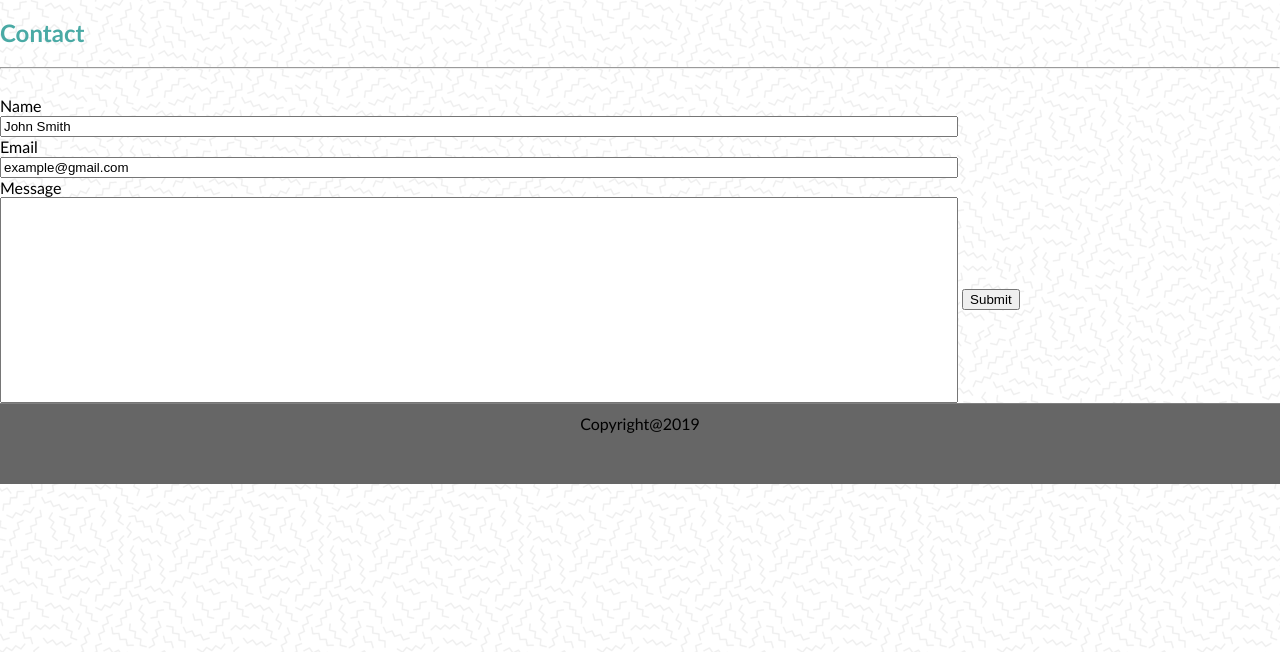
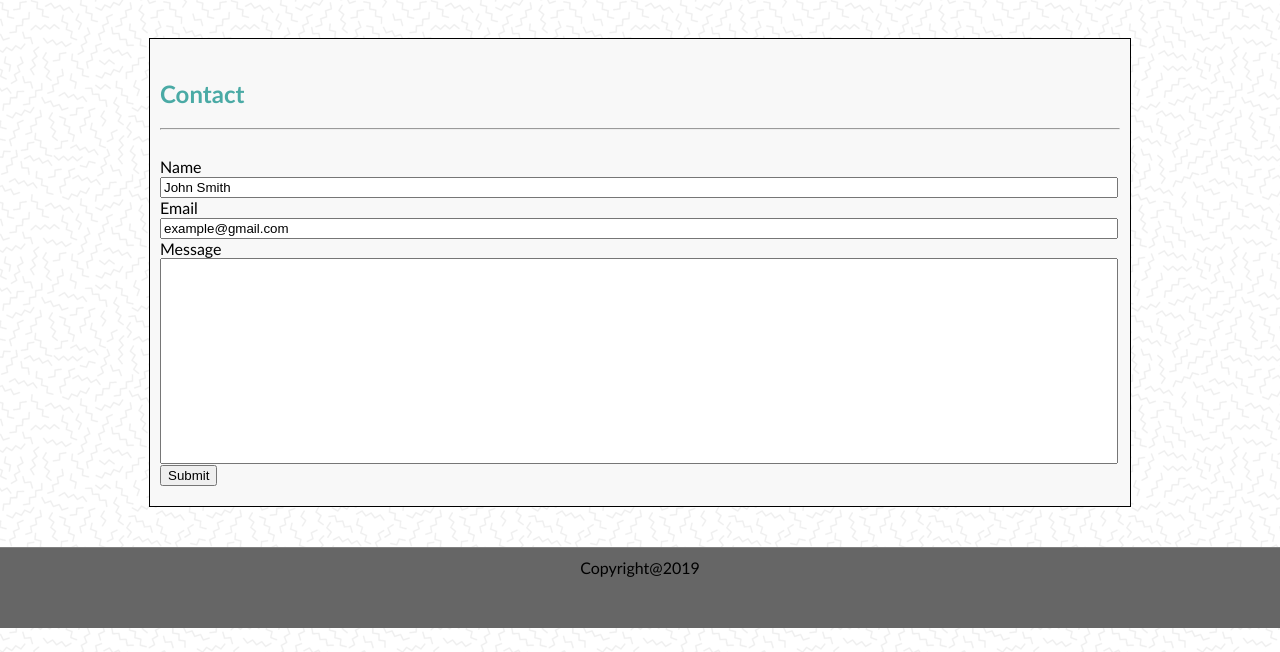
Before and after one commit to Chadkaplan/Basic-Portfolio, a plain HTML site: page contact.html in a window 1280 px wide. Shown: the part 73-725 px from the top of the page. Drawn offline with Linux system fonts and the light colour scheme.

Commit message:
Finished product

```diff
--- a/contact.html
+++ b/contact.html
@@ -21,7 +21,7 @@
         </div>
 
     </header>
-    <section>
+    <div class="container">
         <h2><strong>Contact</strong></h2>
         <hr>
         <form>
@@ -41,7 +41,7 @@
             <input type="submit" value="Submit">
 
         </form>
-    </section>
+    </div>
     <footer>
         Copyright@2019
     </footer>
```
Also changed, not shown: index.html (+2 -2 lines).
